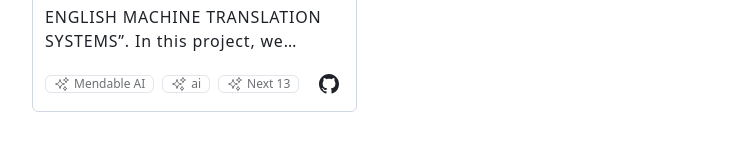
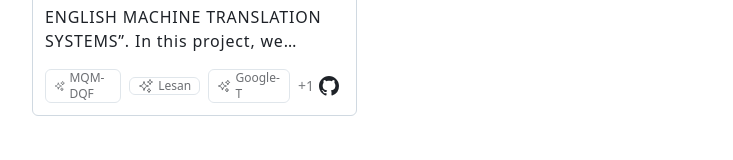
Before and after one commit to NegasiHaile/negasihaile.github.io, a Next.js app: page /negasihaile/projects in a window 1280 px wide. Shown: the part 1615-1775 px from the top of the page, without its empty margins (398-1131 px from the left). Built offline with nearby package versions, Linux system fonts and the light colour scheme.

Commit message:
Updated: tools used in the error anlysis project

```diff
--- a/src/data/projects.ts
+++ b/src/data/projects.ts
@@ -236,7 +236,7 @@ export const projects = [
     title: "Error Analysis of ti-en MT systems",
     description: `A dataset for the research project “ERROR ANALYSIS OF TIGRINYA–ENGLISH MACHINE TRANSLATION SYSTEMS”. In this project, we evaluated the status of three state-of-the-art MT systems that support the translation of Tigrinya to and from English: Google translate, Microsoft translator, and Lesan. Tigrinya is a language spoken by 10+ million people.`,
     pinned: false,
-    tech_stack: ["Mendable AI", "ai", "Next 13"],
+    tech_stack: ["MQM-DQF", "Lesan", "Google-T", "Microsoft-T"],
     demo: "https://github.com/NegasiHaile/error-analysis-of-TI-EN-MT-systems",
     git: `https://github.com/NegasiHaile/error-analysis-of-TI-EN-MT-systems`,
     status: "Done",
```
